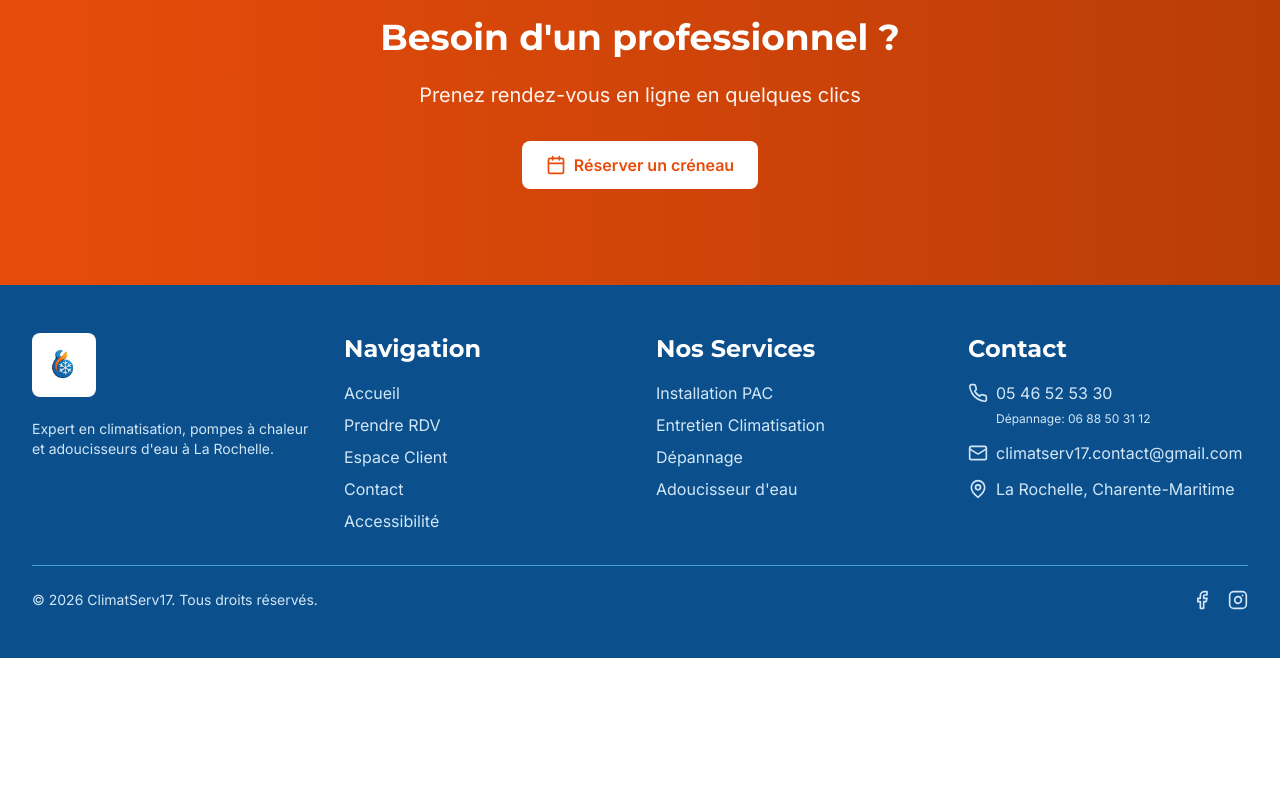
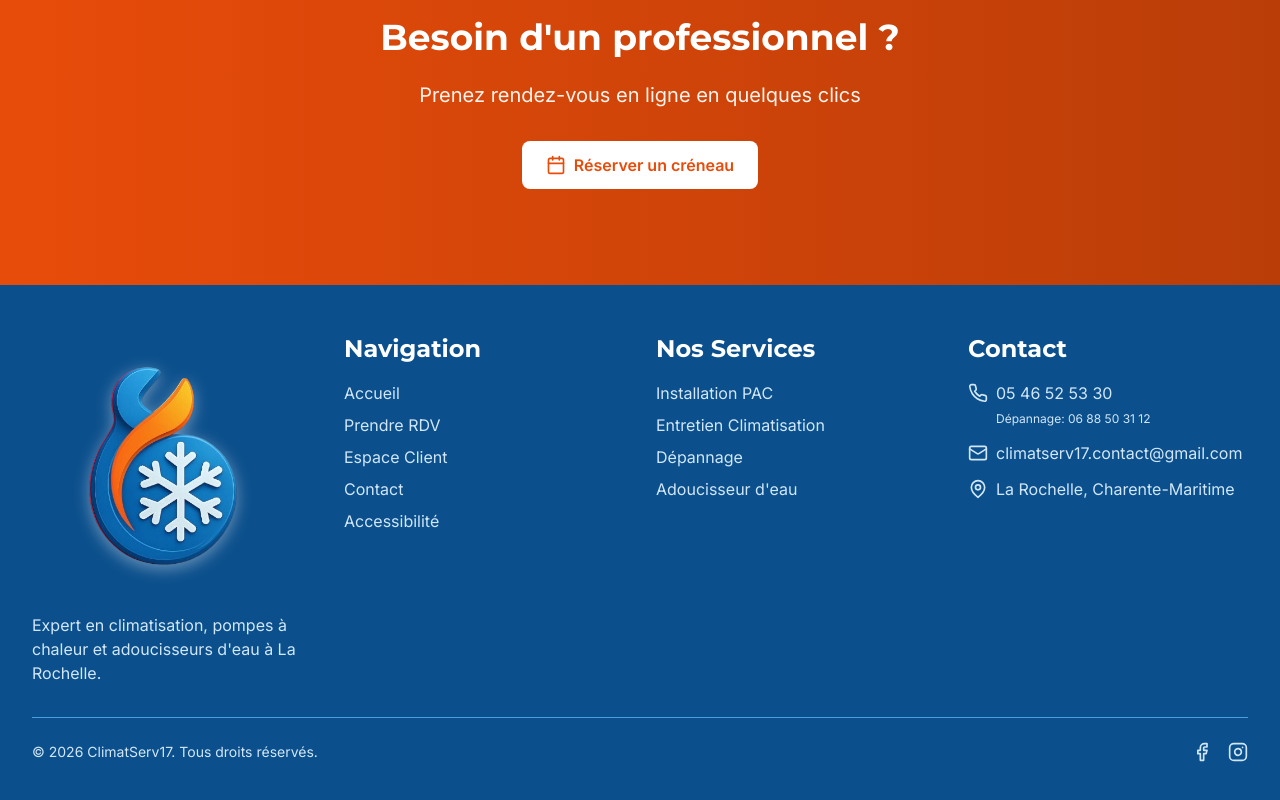
Before and after one commit to Aurel1407/ClimatServ17, a Next.js app: page / in a window 1280 px wide. Shown: the part 2974-3774 px from the top of the page. Before the commit the page ends 3632 px from the top, so only its background shows below. Built offline with nearby package versions, Linux system fonts and the light colour scheme.

Commit message:
feat: changed logo at bottom and fixed spacing

```diff
--- a/src/components/layouts/Footer.tsx
+++ b/src/components/layouts/Footer.tsx
@@ -11,16 +11,16 @@ export default function Footer() {
         <div className="grid md:grid-cols-4 gap-8 mb-8">
           {/* Logo & Description */}
           <div className="md:col-span-1">
-            <div className="bg-white p-3 rounded-lg inline-block mb-4">
+            <div className="flex justify-center items-center mb- ">
               <Image
                 src="/images/logo.png"
                 alt="ClimatServ17"
-                width={150}
-                height={50}
-                className="h-10 w-auto"
+                width={75}
+                height={15}
+                className="h-15 w-auto filter drop-shadow-[0_4px_8px_rgba(255,255,255,0.4)] "
               />
             </div>
-            <p className="text-primary-100 text-sm">
+            <p className="text-primary-100 text-medium">
               Expert en climatisation, pompes à chaleur et adoucisseurs d'eau à La Rochelle.
             </p>
           </div>
```
